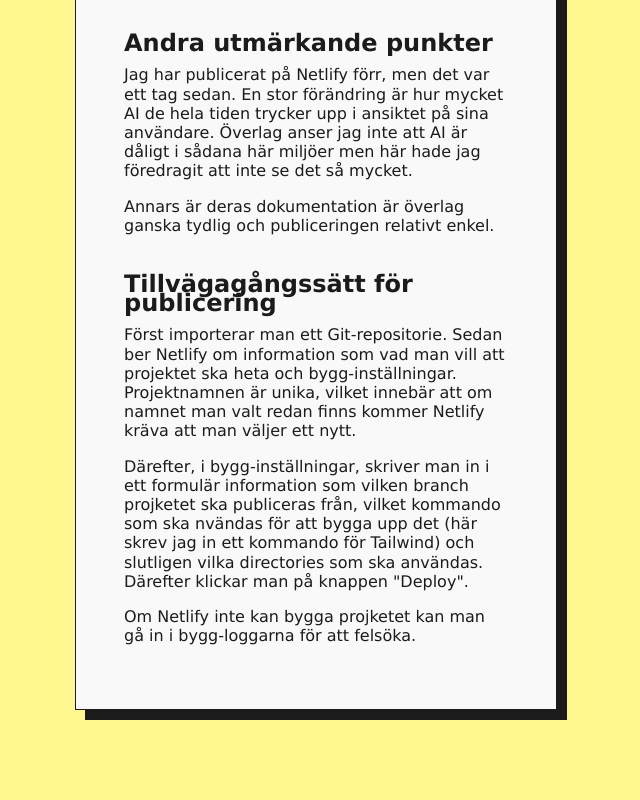
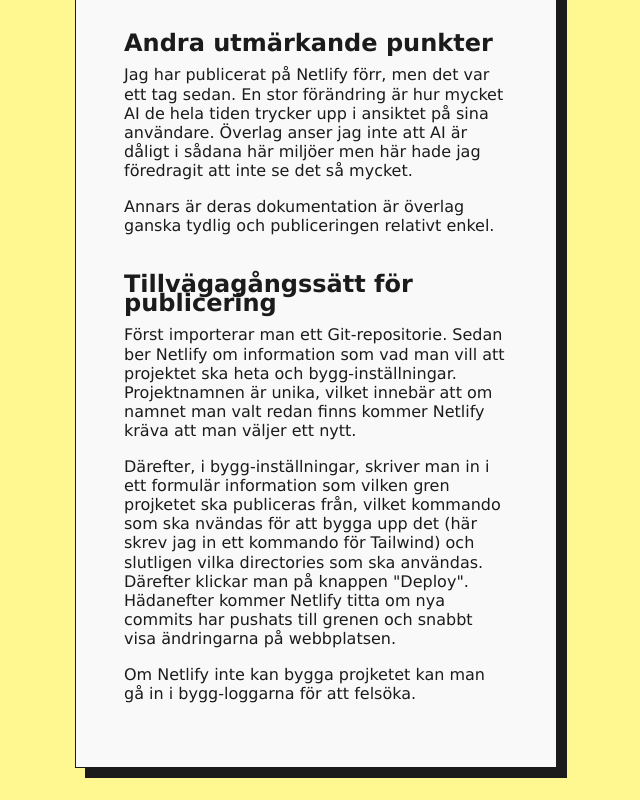
Before and after one commit to Muurein/Lab-1, a website: page pub.html in a window 1280 px wide. Shown: the part 1226-2026 px from the top of the page, without its empty margins (324-964 px from the left). Before the commit the page ends 1968 px from the top, so only its background shows below. Drawn offline with Linux system fonts and the light colour scheme.

Commit message:
quick additional pub-page update

```diff
--- a/pub.html
+++ b/pub.html
@@ -97,8 +97,9 @@
                 innebär att om namnet man valt redan finns kommer Netlify kräva att man väljer ett nytt.
             </p>
             <p>
-                Därefter, i bygg-inställningar, skriver man in i ett formulär information som vilken branch projketet ska publiceras från, vilket kommando som ska nvändas
+                Därefter, i bygg-inställningar, skriver man in i ett formulär information som vilken gren projketet ska publiceras från, vilket kommando som ska nvändas
                 för att bygga upp det (här skrev jag in ett kommando för Tailwind) och slutligen vilka directories som ska användas. Därefter klickar man på knappen "Deploy".
+                Hädanefter kommer Netlify titta om nya commits har pushats till grenen och snabbt visa ändringarna på webbplatsen.
             </p>
             <p>
                 Om Netlify inte kan bygga projketet kan man gå in i bygg-loggarna för att felsöka.
```
